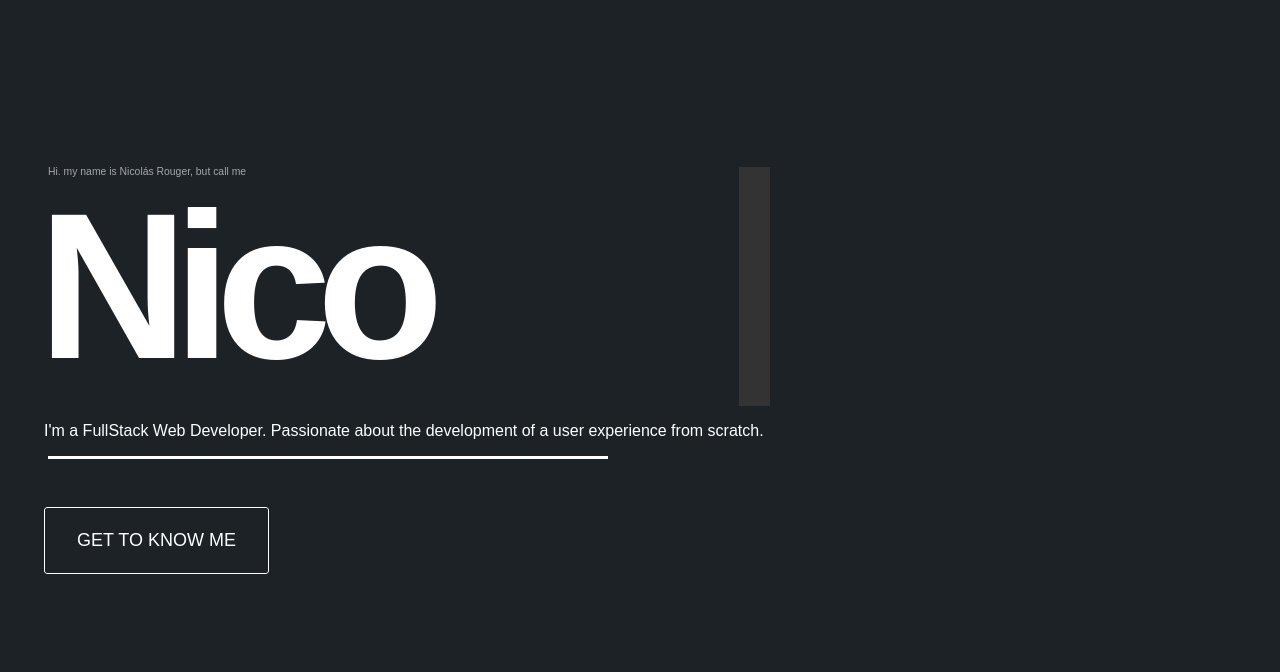
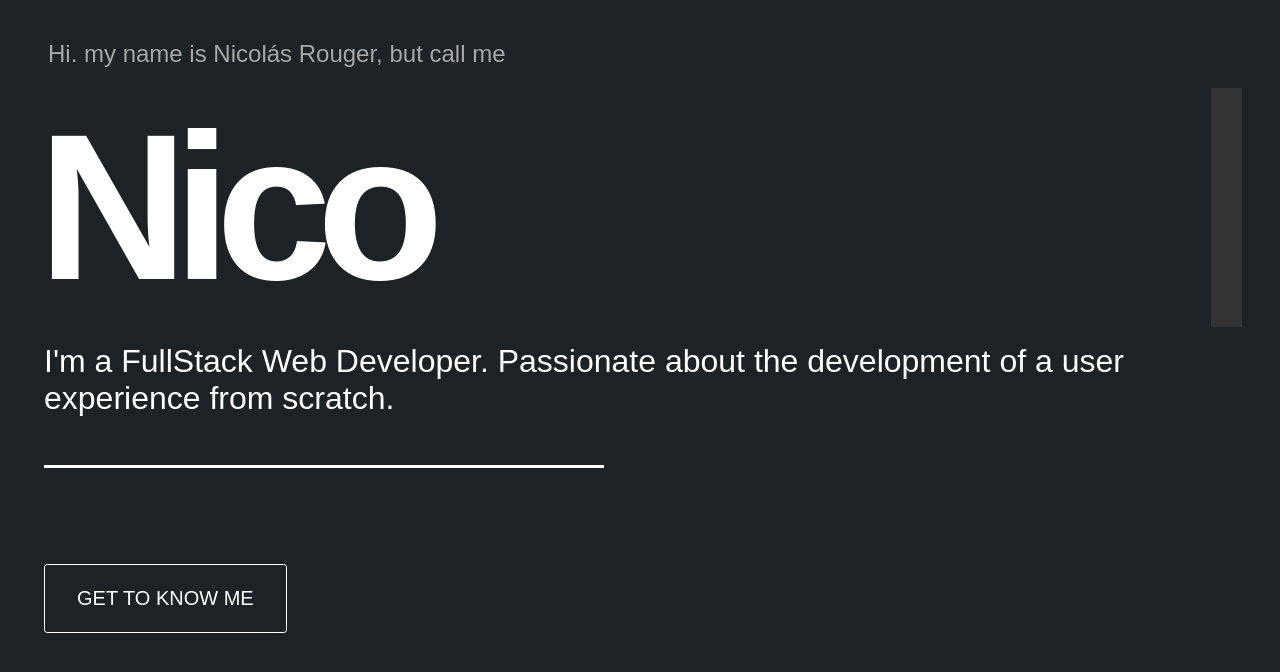
Before and after one commit to NRouger/my-portfolio, a React (Create React App) app: page / in a window 1280 px wide. Shown: the top 672 px of the page. Built offline with nearby package versions, Linux system fonts and the light colour scheme; a web font is replaced by a local one.

Commit message:
views responsive

```diff
--- a/src/components/Home.js
+++ b/src/components/Home.js
@@ -15,16 +15,18 @@ function Home() {
   return (
 
     <div className="container">
+      <div className="margin-home"></div>
+
       <div className="home-grid">
         <div data-aos='zoom-in'>
         <div>
-          <p className='subtitle'>Hi. my name is Nicolás Rouger, but call me</p>
+          <p className='subtitle-mobile'>Hi. my name is Nicolás Rouger, but call me</p>
           <div>
             <TypingEffect text="Nico" className="title" />
           </div>
-          <p className="" style={{margin: "1rem"}}>I'm a FullStack Web Developer.
+          <p className="text-mobile" style={{margin: "1rem"}}>I'm a FullStack Web Developer.
           Passionate about the development of a user experience from scratch.</p>
-          <div className='line-left'></div>
+          <div className='line-left' style={{margin: "3em 1em"}}></div>
           <div>
             <Link to="/portfolio"> {/*data-aos="fade" data-aos-offset="100"*/}
               <button className="material-bubble" style={{ margin: "3rem 1rem"}}>Get to know me</button>
--- a/src/styles/App.css
+++ b/src/styles/App.css
@@ -97,6 +97,17 @@ body {
   .line-right {
     display: inline-flex;
   }
+
+  .subtitle-mobile {
+    color: #a7a7a7;
+    font-size: 0.65vh;
+    margin: 20px;
+    /* margin-bottom: -20px; */
+  }
+
+  .margin-home {
+    margin: 25vh;
+  }
 }
 
 @media (min-width: 1024px) {
@@ -105,4 +116,15 @@ body {
     display: contents;
     overflow: hidden;
   }
+
+  .subtitle-mobile {
+    color: #a7a7a7;
+    font-size: 3vh;
+    margin: 20px;
+    /* margin-bottom: -20px; */
+  }
+
+  .margin-home {
+    margin: 0vh;
+  }
 }
--- a/src/styles/Buttons.css
+++ b/src/styles/Buttons.css
@@ -35,7 +35,7 @@ button {
 button {
   position: relative;
   border: none;
-  font-size: 18px;
+  /* font-size: 18px; */
   transition: color 0.5s, transform 0.2s, background-color 0.2s;
   outline: none;
   border-radius: 3px;
@@ -96,3 +96,15 @@ button::after, button::before {
   transform-origin: 100px 100px;
   transform: scale(1) translate(-10px, -70px);
 }
+
+@media (min-width: 768px) {
+  button {
+    font-size: 2vh;
+  }
+}
+
+@media (min-width: 1024px) {
+  button {
+    font-size: 2.5vh;
+  }
+}
--- a/src/styles/Home.css
+++ b/src/styles/Home.css
@@ -3,7 +3,7 @@
   justify-content: center;
   align-items: center; */
   display: flex;
-  padding-top: 10%;
+  /* padding-top: 10%; */
   margin: inherit;
 
 }
--- a/src/styles/StackView.css
+++ b/src/styles/StackView.css
@@ -50,4 +50,5 @@
   .margin-stack {
     margin: 2rem 0rem;
   }
+
 }
```
